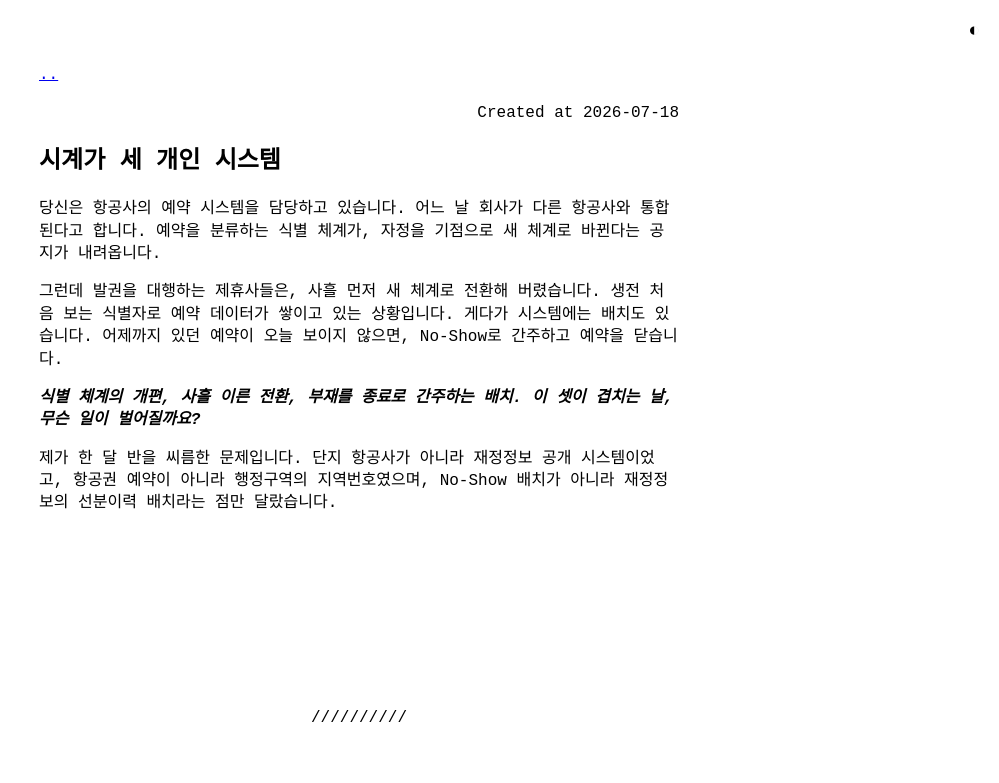
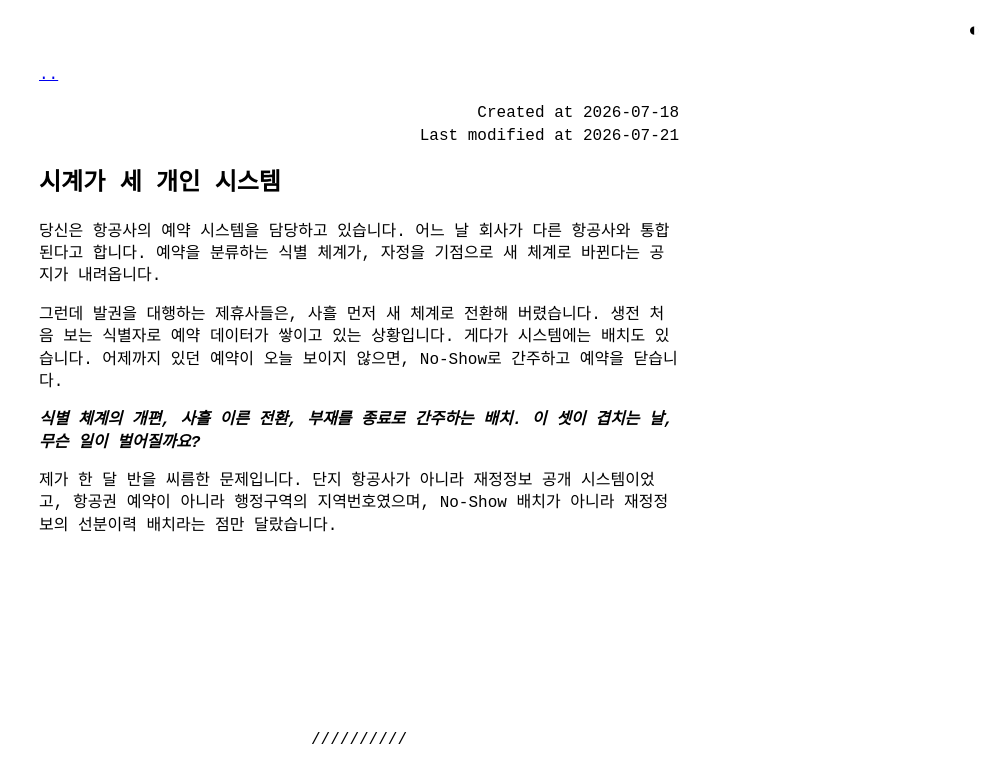
Before and after one commit to electronyoon/electronyoon.github.io, a Jekyll site: the page built from _posts/2026-07-18-시계가-세-개인-시스템.md, in a window 1280 px wide and 900 px high. Shown: the top 783 px of the window, without its empty margins (281-1280 px from the left). Built offline with Jekyll 4.4.1, drawn with Linux system fonts in a browser that asks for light colours.

Commit message:
chore: last_modified_at 추가 (2026-07-21)
퇴고 반영일을 front matter에 명시. post.html이 화면 '수정일'
표기와 JSON-LD dateModified에 사용하며, 기존에는 값이 없어
발행일로 폴백돼 있었다.

Co-Authored-By: Claude Opus 4.8 <noreply@anthropic.com>
Claude-Session: https://claude.ai/code/session_01B1fUA2VMofXSiFXorf8EQm

```diff
--- a/_posts/2026-07-18-시계가-세-개인-시스템.md
+++ b/_posts/2026-07-18-시계가-세-개인-시스템.md
@@ -2,6 +2,7 @@
 layout: post
 title: "시계가 세 개인 시스템"
 category: tech
+last_modified_at: 2026-07-21
 ---
 
 
```
